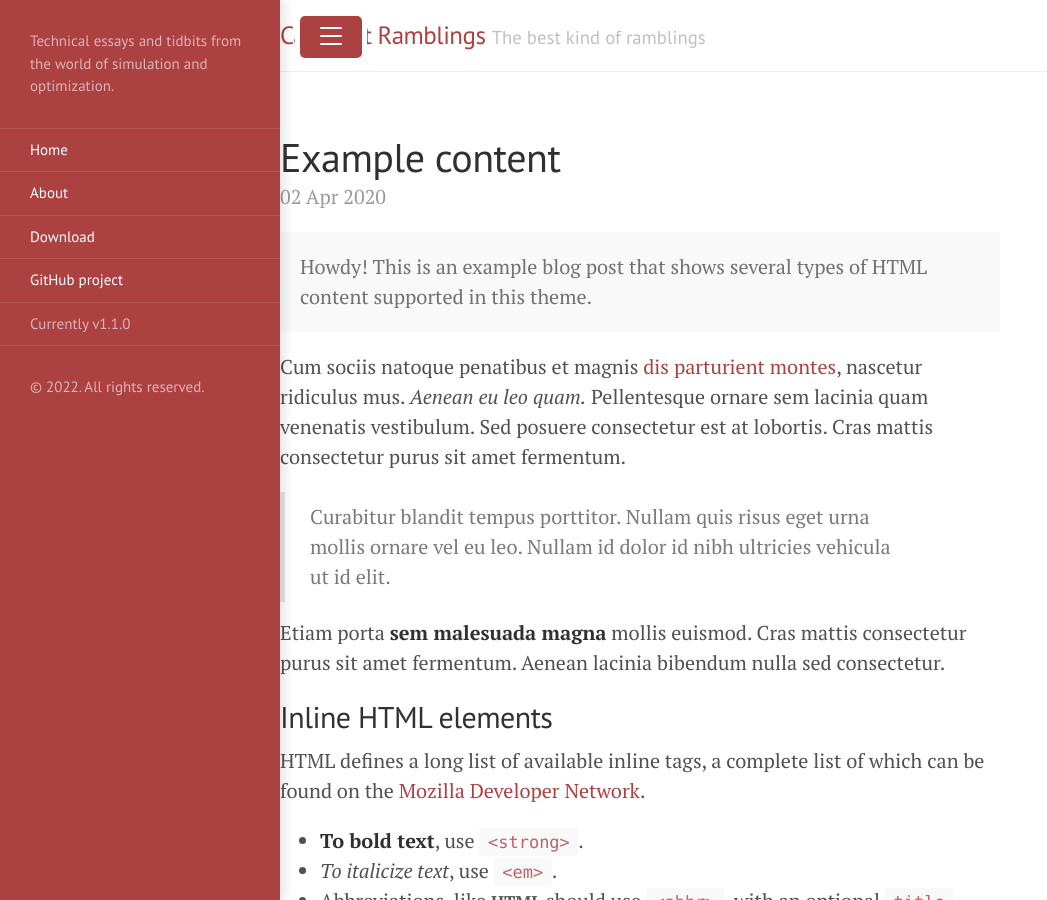
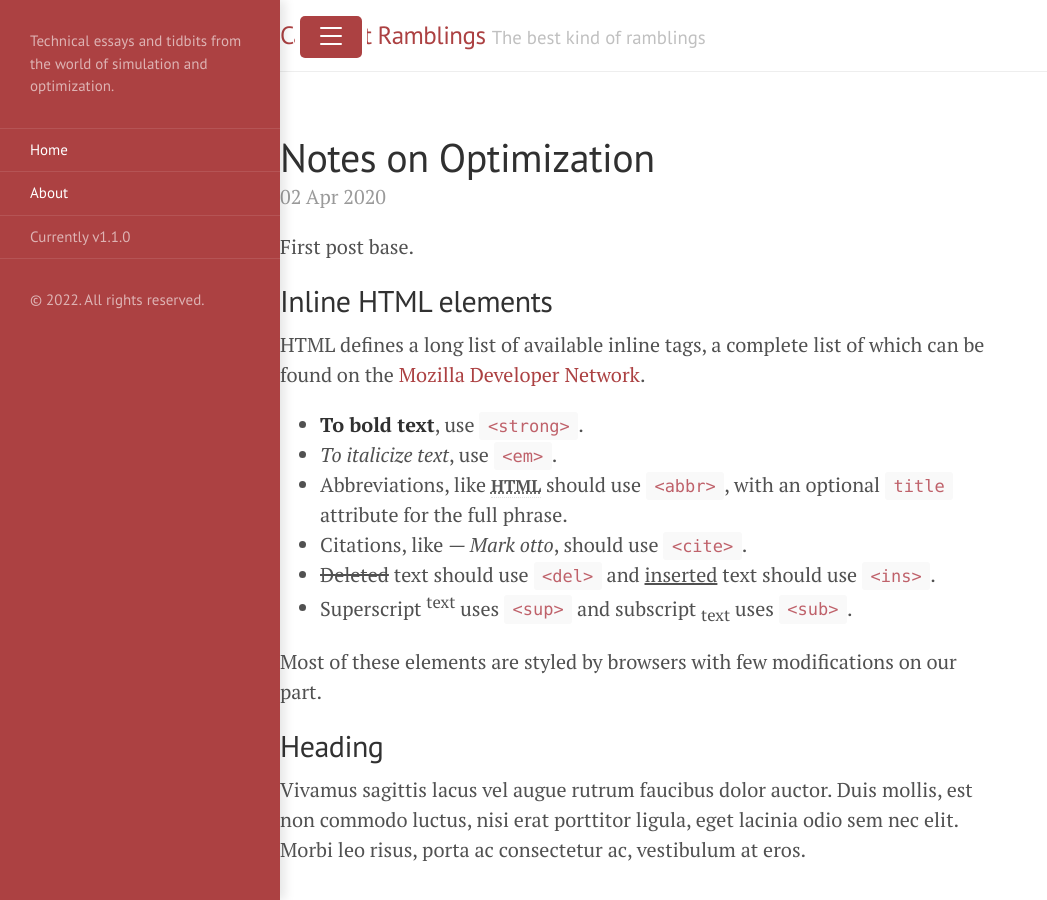
Before and after one commit to jamesneb/jamesneb.github.io, a Jekyll site: the page built from _posts/2020-04-02-example-content.md, in a window 1280 px wide and 900 px high. Shown: the whole window, without its empty margins (0-1047 px from the left). Built offline with Jekyll 4.4.1, drawn with Linux system fonts in a browser that asks for light colours.

Commit message:
Creates first post.

```diff
--- a/_includes/sidebar.html
+++ b/_includes/sidebar.html
@@ -25,8 +25,6 @@
       {% endif %}
     {% endfor %}
 
-    <a class="sidebar-nav-item" href="{{ site.github.repo }}/archive/v{{ site.version }}.zip">Download</a>
-    <a class="sidebar-nav-item" href="{{ site.github.repo }}">GitHub project</a>
     <span class="sidebar-nav-item">Currently v{{ site.version }}</span>
   </nav>
 
--- a/_posts/2020-04-02-example-content.md
+++ b/_posts/2020-04-02-example-content.md
@@ -1,18 +1,9 @@
 ---
 layout: post
-title: Example content
+title: Notes on Optimization
 ---
 
-
-<div class="message">
-  Howdy! This is an example blog post that shows several types of HTML content supported in this theme.
-</div>
-
-Cum sociis natoque penatibus et magnis <a href="#">dis parturient montes</a>, nascetur ridiculus mus. *Aenean eu leo quam.* Pellentesque ornare sem lacinia quam venenatis vestibulum. Sed posuere consectetur est at lobortis. Cras mattis consectetur purus sit amet fermentum.
-
-> Curabitur blandit tempus porttitor. Nullam quis risus eget urna mollis ornare vel eu leo. Nullam id dolor id nibh ultricies vehicula ut id elit.
-
-Etiam porta **sem malesuada magna** mollis euismod. Cras mattis consectetur purus sit amet fermentum. Aenean lacinia bibendum nulla sed consectetur.
+First post base.
 
 ## Inline HTML elements
 
```
